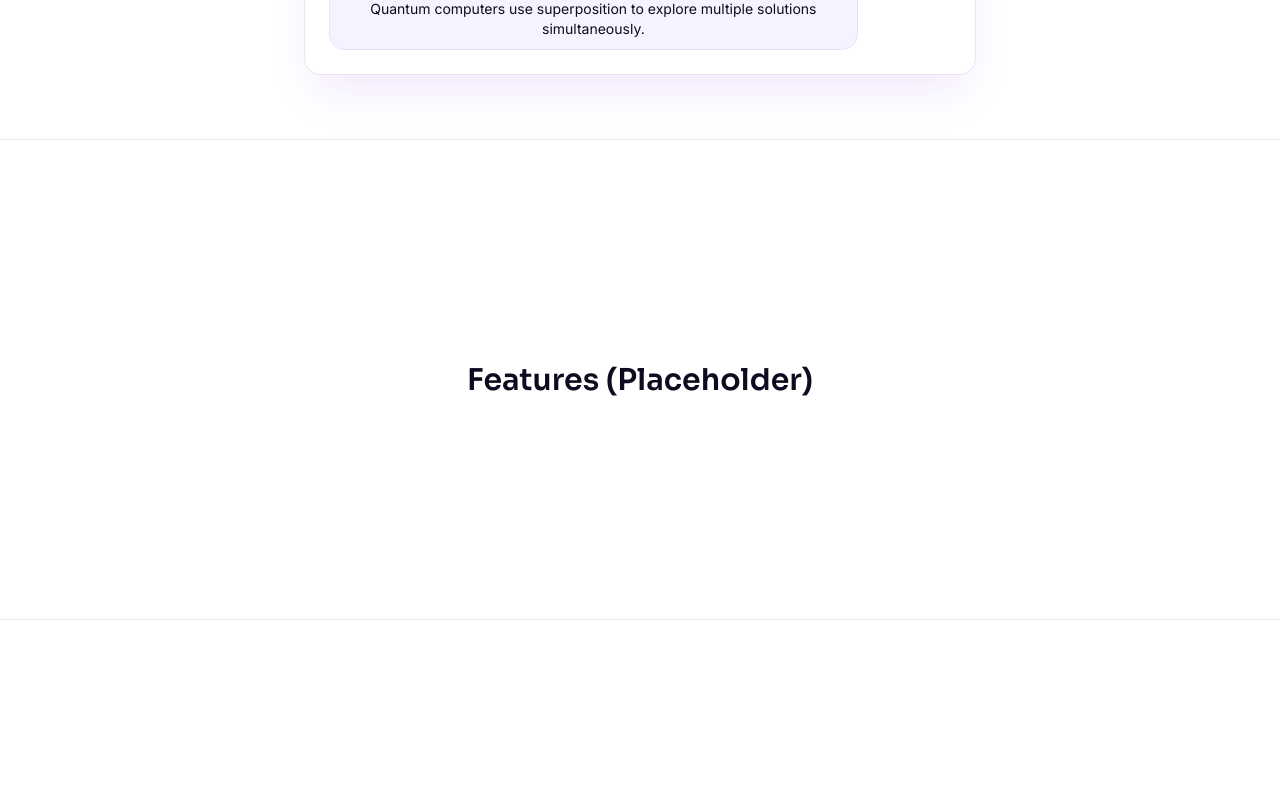
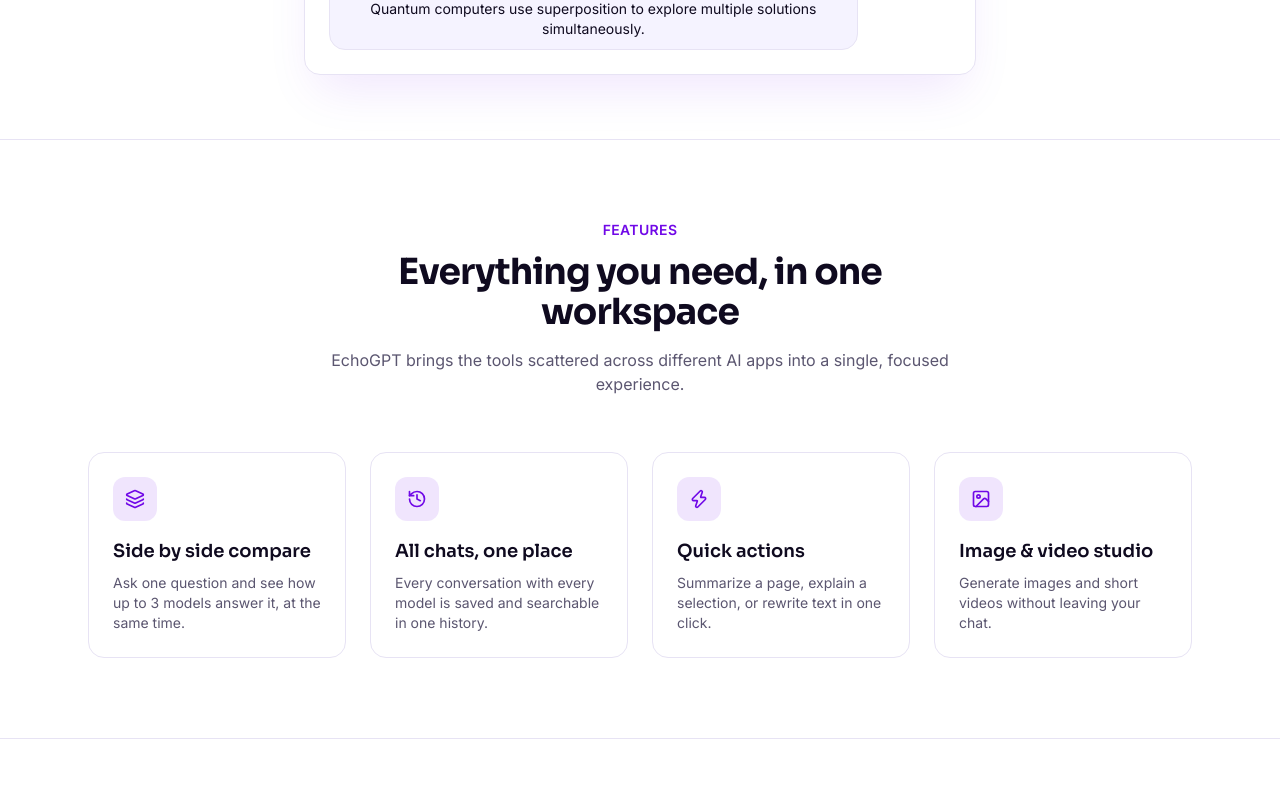
Before and after one commit to mominulislamsharon/EchoGpt-Redesign, a Next.js app: page / in a window 1280 px wide. Shown: the part 820-1620 px from the top of the page. Built offline with nearby package versions, Linux system fonts and the light colour scheme.

Commit message:
add features

```diff
--- a/src/app/page.tsx
+++ b/src/app/page.tsx
@@ -1,16 +1,16 @@
 import Hero from "@/components/landing/hero";
+import Features from "@/components/landing/features";
 import Navbar from "@/components/landing/navbar";
 
-const SECTIONS = ["features", "models", "pricing", "faq"] as const;
+const SECTIONS = ["models", "pricing", "faq"] as const;
 
 export default function Home() {
   return (
     <>
       <Navbar />
       <main id="main">
-        <section id="features" className="scroll-mt-16">
-          <Hero />
-        </section>
+        <Hero />
+        <Features />
 
         {SECTIONS.map((id) => (
           <section
--- /dev/null
+++ b/src/components/landing/features.tsx
@@ -0,0 +1,66 @@
+"use client";
+
+import { motion } from "framer-motion";
+import { FEATURES } from "@/data/features";
+
+const fadeUp = {
+  hidden: { opacity: 0, y: 16 },
+  show: (delay = 0) => ({
+    opacity: 1,
+    y: 0,
+    transition: { duration: 0.5, delay },
+  }),
+};
+
+const Features = () => {
+  return (
+    <div id="features" className="scroll-mt-16 border-t border-border">
+      <div className="mx-auto max-w-6xl px-4 py-20 sm:px-6">
+        <motion.div
+          initial="hidden"
+          whileInView="show"
+          viewport={{ once: true, margin: "-80px" }}
+          custom={0}
+          variants={fadeUp}
+          className="mx-auto max-w-2xl text-center"
+        >
+          <p className="mb-3 text-sm font-semibold uppercase tracking-wide text-primary">
+            Features
+          </p>
+          <h2 className="font-heading text-3xl font-bold tracking-tight sm:text-4xl">
+            Everything you need, in one workspace
+          </h2>
+          <p className="mt-4 text-muted-foreground">
+            EchoGPT brings the tools scattered across different AI apps into a
+            single, focused experience.
+          </p>
+        </motion.div>
+        <div className="mt-14 grid grid-cols-1 gap-6 sm:grid-cols-2 lg:grid-cols-4">
+          {FEATURES.map((feature, i) => (
+            <motion.div
+              key={feature.title}
+              initial="hidden"
+              whileInView="show"
+              viewport={{ once: true, margin: "-80px" }}
+              custom={0.1 * (i + 1)}
+              variants={fadeUp}
+              className="group rounded-2xl border border-border bg-card p-6 transition-colors hover:border-primary/40"
+            >
+              <div className="mb-4 flex size-11 items-center justify-center rounded-xl bg-primary/10 text-primary transition-colors group-hover:bg-primary group-hover:text-primary-foreground">
+                <feature.icon className="size-5" aria-hidden />
+              </div>
+              <h3 className="font-heading text-lg font-semibold">
+                {feature.title}
+              </h3>
+              <p className="mt-2 text-sm text-muted-foreground">
+                {feature.description}
+              </p>
+            </motion.div>
+          ))}
+        </div>
+      </div>
+    </div>
+  );
+};
+
+export default Features;
--- /dev/null
+++ b/src/data/features.ts
@@ -0,0 +1,39 @@
+import {
+  History,
+  Image as ImageIcon,
+  Layers,
+  Zap,
+  type LucideIcon,
+} from "lucide-react";
+
+export type Feature = {
+  icon: LucideIcon;
+  title: string;
+  description: string;
+};
+
+export const FEATURES: Feature[] = [
+  {
+    icon: Layers,
+    title: "Side by side compare",
+    description:
+      "Ask one question and see how up to 3 models answer it, at the same time.",
+  },
+  {
+    icon: History,
+    title: "All chats, one place",
+    description:
+      "Every conversation with every model is saved and searchable in one history.",
+  },
+  {
+    icon: Zap,
+    title: "Quick actions",
+    description:
+      "Summarize a page, explain a selection, or rewrite text in one click.",
+  },
+  {
+    icon: ImageIcon,
+    title: "Image & video studio",
+    description: "Generate images and short videos without leaving your chat.",
+  },
+];
```
